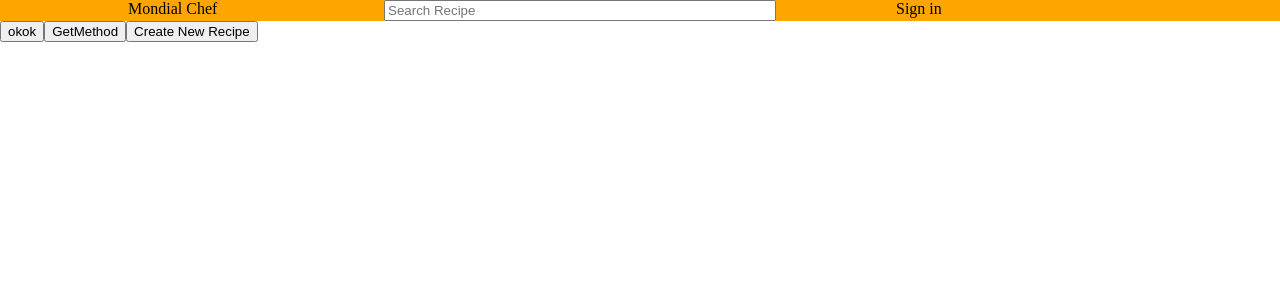
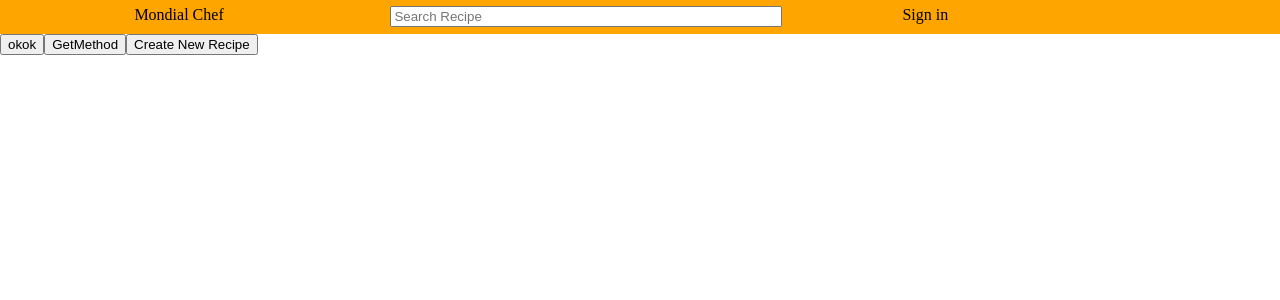
Before and after one commit to ArastoSahbaei/RecipeApplication, a React (Create React App) app in the folder client/: page / in a window 1280 px wide. Shown: the top 300 px of the page. Built offline with nearby package versions, Linux system fonts and the light colour scheme.

Commit message:
added padding to navigationbar

```diff
--- a/client/src/components/navigationbar/NavigationBar.css
+++ b/client/src/components/navigationbar/NavigationBar.css
@@ -3,6 +3,7 @@
     grid-template-columns: repeat(10, 1fr);
     width: 100%;
     background-color: orange;
+    padding: 0.5%;
 }
 
 .mondialChef {
```
